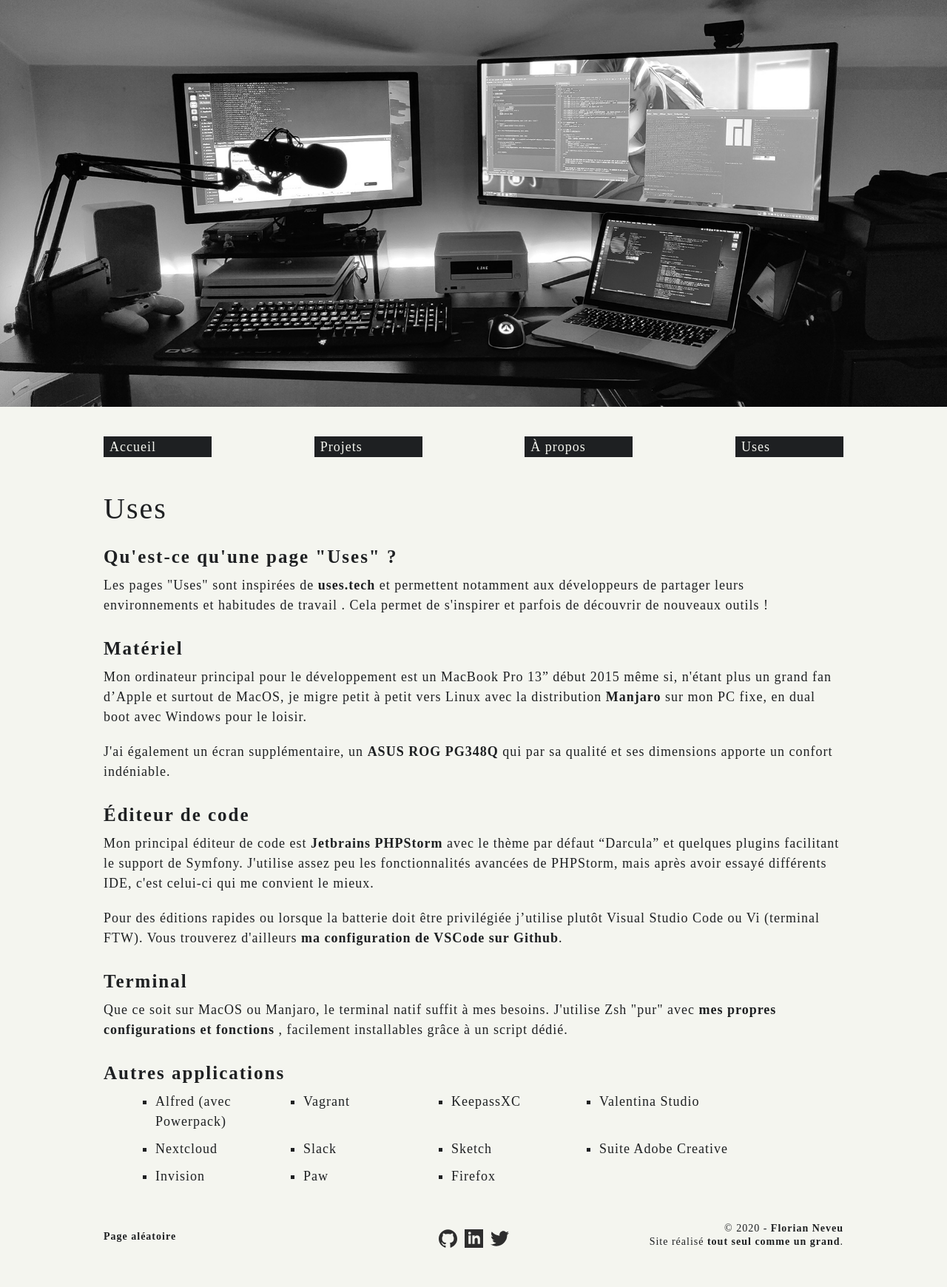
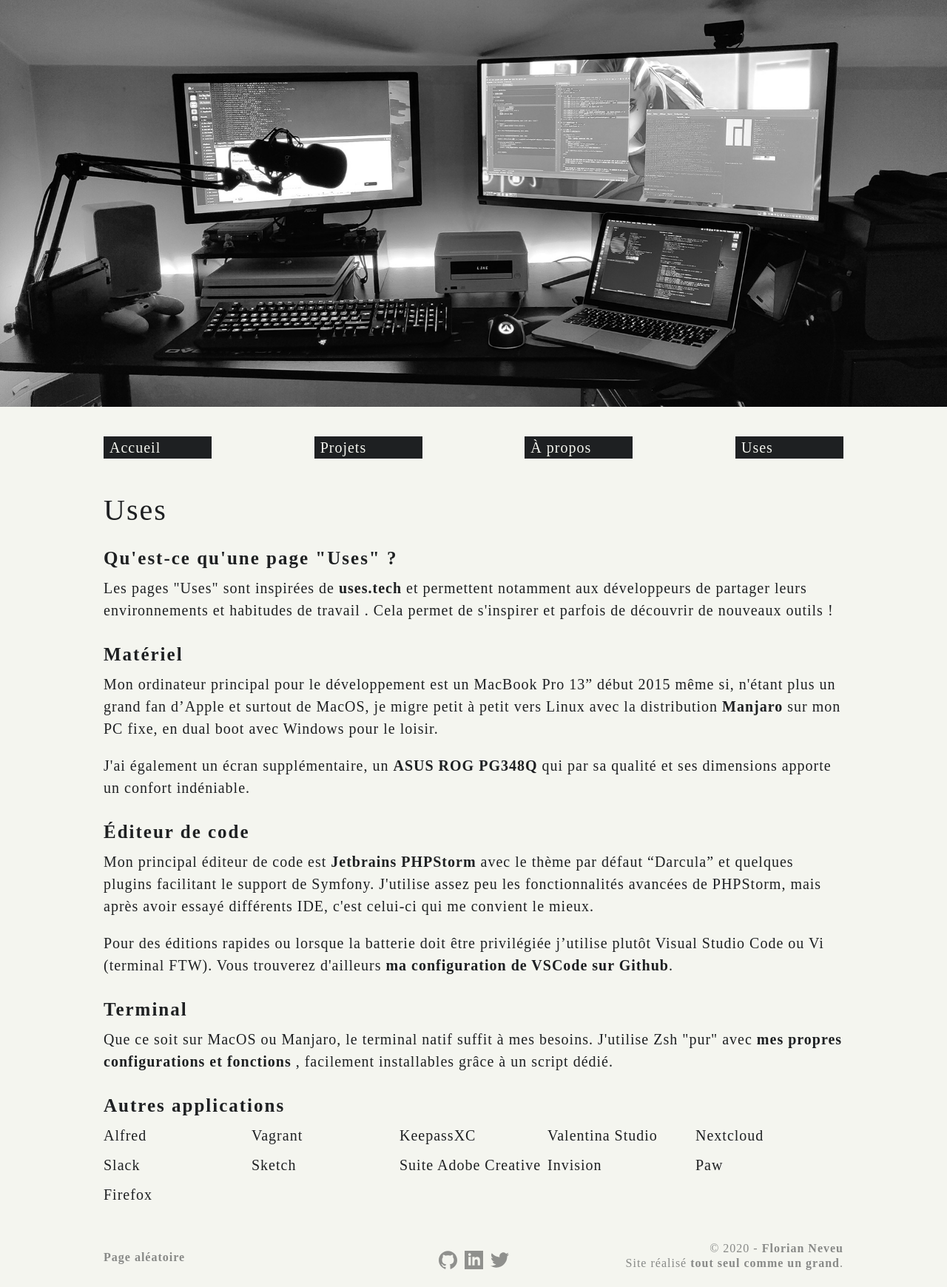
Before and after one commit to florianorineveu/v1, a Symfony app: template templates/front/uses.html.twig in a window 1280 px wide. Shown: the whole page at 74% size. Before the commit the page ends 1687 px from the top, so only its background shows below. Run offline with Twig, Linux system fonts and the light colour scheme; the template is opened without the code that fills it, so the values that code supplies are empty; style sheets or scripts are compiled from the project's sources; some libraries are stand-ins or nearby versions; some web fonts are replaced.

Commit message:
[front] change typo

```diff
--- a/assets/css/core/_typo.scss
+++ b/assets/css/core/_typo.scss
@@ -30,7 +30,7 @@ code {
 }
 
 #mainContent {
-    ul {
+    ul:not(.list-uses) {
         margin-bottom: 2rem;
         padding-left: 7rem;
 
--- a/assets/css/core/_variables.scss
+++ b/assets/css/core/_variables.scss
@@ -4,5 +4,5 @@ $code: #D8DBCB;
 $muted: #70716A;
 
 $keplerCaption: kepler-std-caption, serif;
-$kepler: kepler-std-display, serif;
+$kepler: kepler-std, serif;
 $monospace: Courier, Courier New, FreeMono, Liberation Mono, monospace;
--- a/assets/css/main.scss
+++ b/assets/css/main.scss
@@ -19,7 +19,7 @@ body {
 
     @include kepler;
     color: $text;
-    font-size: 1.8rem;
+    font-size: 2rem;
     letter-spacing: .1rem;
 }
 
--- a/assets/css/shared/_footer.scss
+++ b/assets/css/shared/_footer.scss
@@ -2,7 +2,10 @@
     margin-bottom: 2rem;
     margin-top: 4rem;
 
-    @include font-size(1.4);
+    opacity: .5;
+    transition: opacity ease-in-out .2s;
+
+    @include font-size(1.6);
     align-items: center;
     justify-content: space-between;
 
@@ -26,4 +29,12 @@
             }
         }
     }
+
+    &:hover {
+        opacity: 1;
+    }
+
+    @media screen and (max-width: 1024px) {
+        opacity: 1;
+    }
 }
--- a/templates/front/uses.html.twig
+++ b/templates/front/uses.html.twig
@@ -71,7 +71,7 @@
 
     <h2 class="h2">Autres applications</h2>
     <ul class="list-uses">
-        <li>Alfred (avec Powerpack)</li>
+        <li>Alfred</li>
         <li>Vagrant</li>
         <li>KeepassXC</li>
         <li>Valentina Studio</li>
```
